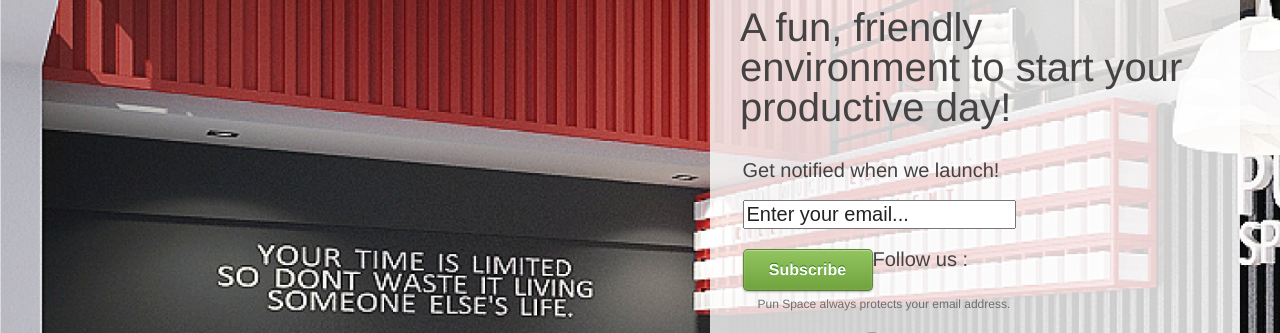
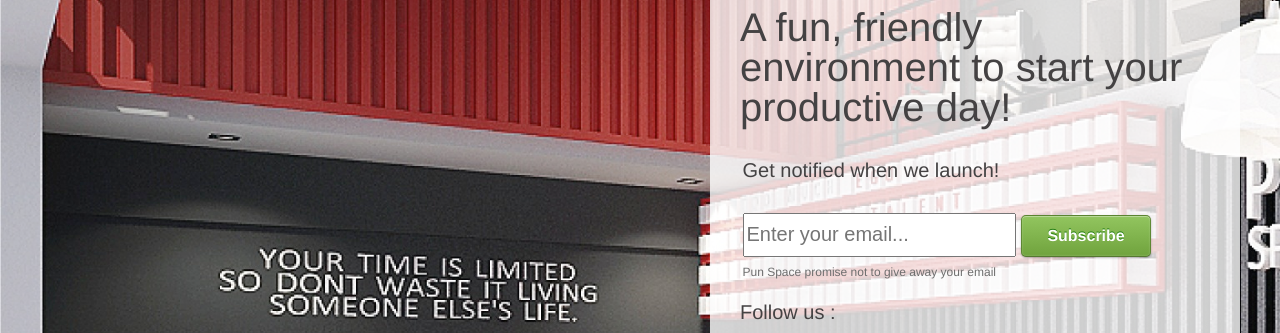
Before and after one commit to vsirisanthana/punspace, a Python web app: template webapp/templates/comingsoon.html in a window 1280 px wide. Shown: the part 335-668 px from the top of the page. Run offline with Jinja, Linux system fonts and the light colour scheme; the template is opened without the code that fills it, so the values that code supplies are empty; some libraries are stand-ins or nearby versions.

Commit message:
- update look and feel - remove unused code

```diff
--- a/webapp/static/css/style.css
+++ b/webapp/static/css/style.css
@@ -37,7 +37,7 @@ article {
     width:470px;
 }
 
-.boton{
+.button{
     -webkit-box-shadow:rgba(255, 255, 255, 0.296875) 0 1px 0 inset, rgba(255, 255, 255, 0.296875) 0 0 2px inset, rgba(0, 0, 0, 0.289063) 0 1px 2px;
     background-attachment:initial;
     background-clip:initial;
@@ -71,6 +71,7 @@ article {
     font-variant:normal;
     font-weight:bold;
     line-height:20px;
+    margin-top:15px;
     padding-bottom:10px;
     padding-left:10px;
     padding-right:10px;
@@ -185,29 +186,12 @@ h2{
     margin:0 auto;
 }
 
-.input-email-bg {
-    width:321px;
-    height:42px;
-    background-image:url("images/input-email.gif");
-    background-repeat:no-repeat;
-    float:left;
-    margin-right:10px;
-}
-.input-email{
-    float:left;
-    height: 26px;
-    width: 303px;
-    padding:7px 0;
-    margin:1px 7px;
-    border:none;
-    font-size:20px;
-    text-align:center;
-    color:#ADADAD;
-    background:url("images/empty.gif");
+#input-email{
+    height: 38px;
 }
 .safe{
     float:left;
-    margin:3px 15px;
+    margin:5px 15px 5px 0;
     color:#6E6E6E;
     font-size:12px;
 }
--- a/webapp/templates/comingsoon.html
+++ b/webapp/templates/comingsoon.html
@@ -6,7 +6,7 @@
 <head>
     <meta charset="utf-8">
     <meta http-equiv="X-UA-Compatible" content="IE=edge,chrome=1">
-    <title>Pun Space: Your coworking space in Chiang Mai</title>
+    <title>Pun Space - Coworking office</title>
     <meta name="description" content="Pun Space is a coworking space in Chiang Mai, Thailand. A fun, friendly shared office" />
     <meta name="keywords" content="coworking,coworking space,coworking office,shared office,chaing mai,cnx,office,internet,nimmanheminda,siri mankalajarn" />
     <meta name="distribution" content="Global" />
@@ -41,15 +41,12 @@
     <section id="signup">
         <div id="email-submit" class="email-submit">
             <p>Get notified when we launch!</p>
-            <div>
-                <input type="text" id="input-email" name="input-email" value="Enter your email..." onBlur="if (this.value == ''){this.value = 'Enter your email...'; this.style.color='#ADADAD';}" onFocus="if (this.value == 'Enter your email...') {this.value = ''; this.style.color='#000000';}" maxlength="50" />
-            </div>
-            <div>
-                <input type="submit" class="boton" name="submit" value="Subscribe" style="float:left;" />
-                <p>Follow us :</p>
-            </div>
-            <span class="safe" style="width:400px; padding-bottom:15px;">Pun Space always protects your email address.</span>
+            <input type="text" id="input-email" name="input-email" placeholder="Enter your email..."maxlength="50" />
+            <input type="submit" class="button" name="submit" value="Subscribe"/>
+            <span class="safe" style="width:400px; padding-bottom:15px;">Pun Space promise not to give away your email</span>
         </div>
+
+        <p>Follow us :</p>
         <a href="http://www.facebook.com/punspace" target="_blank"><img style="margin-left:100px;border:none;" src="static/images/facebook.png" title="Like Facebook Page"/></a>
         <a href="http://twitter.com/punspacecnx" target="_blank"><img style="margin-left:30px;border:none" src="static/images/twitter.png" title="Follow Twitter"/></a>
         <a href="mailto:contact@punspace.com"><img style="margin-left:30px;border:none" src="static/images/email.png" title="Send Email"/></a>
@@ -75,67 +72,3 @@
 </script>
 </body>
 </html>
-
-<!--<!DOCTYPE html>-->
-<!--<html>-->
-<!--<head>-->
-    <!--<meta charset="utf-8">-->
-    <!--<title>Pun Space: Your coworking space in Chiang Mai</title>-->
-    <!--<meta name="description" content="Pun Space is a coworking space in Chiang Mai, Thailand. A fun, friendly shared office" />-->
-    <!--<meta name="keywords" content="coworking,coworking space,coworking office,shared office,chaing mai,cnx,office,internet,nimmanheminda,siri mankalajarn" />-->
-    <!--<meta name="distribution" content="Global" />-->
-    <!--<meta name="rating" content="General" />-->
-    <!--<meta name="language" content="en-us" />-->
-    <!--<meta name="robots" content="index,follow" />-->
-    <!--<style>-->
-        <!--.top-half{-->
-            <!--background-color:#ffffff;-->
-        <!--}-->
-    <!--</style>-->
-    <!--<link rel="stylesheet" type="text/css" href="static/css/style.css" />-->
-    <!--<link rel="icon" type="image/png" href="favicon.png"/>-->
-
-    <!--<script type="text/javascript">-->
-        <!--var currenttime = "December 20, 2012 06:00:36";-->
-        <!--var path = "";-->
-    <!--</script>-->
-    <!--&lt;!&ndash;<script type="text/javascript" language="javascript" src="ls_js/xmlhttprequest.js"></script>&ndash;&gt;-->
-    <!--&lt;!&ndash;<script type="text/javascript" language="javascript" src="ls_js/countdown.js"></script>&ndash;&gt;-->
-<!--</head>-->
-<!--<body>-->
-<!--<article>-->
-    <!--<header>-->
-        <!--<h1 id="logo"><img src="static/images/vertical_logo250.png"/></h1>-->
-    <!--</header>-->
-
-    <!--<section id="description">-->
-        <!--<h2>A fun, friendly environment to start your productive day!</h2>-->
-    <!--</section>-->
-
-    <!--<section id="signup">-->
-        <!--<div id="email-submit" class="email-submit">-->
-            <!--<p>Get notified when we launch!</p>-->
-            <!--<form name="form-email-submit" id="form-email-submit" action="ls_add_email.php" method="POST">-->
-                <!--<div>-->
-                    <!--<input type="text" id="input-email" name="input-email" value="Enter your email..." onBlur="if (this.value == ''){this.value = 'Enter your email...'; this.style.color='#ADADAD';}" onFocus="if (this.value == 'Enter your email...') {this.value = ''; this.style.color='#000000';}" maxlength="50" />-->
-                <!--</div>-->
-                <!--<input type="submit" class="boton" name="submit" value="Subscribe" style="float:left;" />-->
-                <!--<input name="myinfo" id="myinfo" />-->
-            <!--</form>-->
-            <!--<span class="safe" style="width:400px; padding-bottom:15px;">Pun Space always protects your email address.</span>-->
-        <!--</div>-->
-
-        <!--<p>Follow us :</p>-->
-        <!--<a href="http://www.facebook.com/punspace" target="_blank"><img style="margin-left:100px;border:none;" src="static/images/facebook.png" title="Like Facebook Page"/></a>-->
-        <!--<a href="http://twitter.com/punspacecnx" target="_blank"><img style="margin-left:30px;border:none" src="static/images/twitter.png" title="Follow Twitter"/></a>-->
-        <!--<a href="mailto:contact@punspace.com"><img style="margin-left:30px;border:none" src="static/images/email.png" title="Send Email"/></a>-->
-
-    <!--</section>-->
-
-
-<!--</article>-->
-
-
-<!--</body>-->
-
-<!--</html>-->
```
